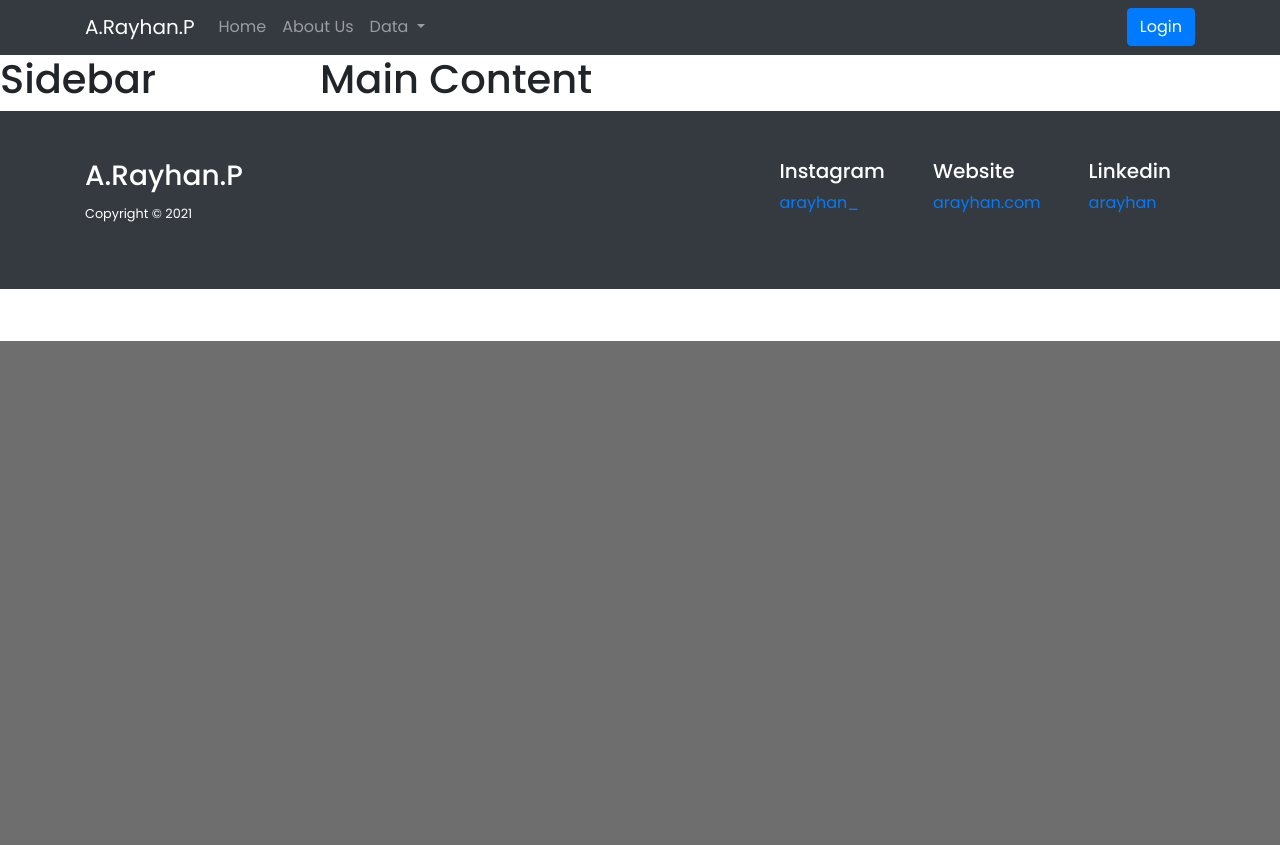
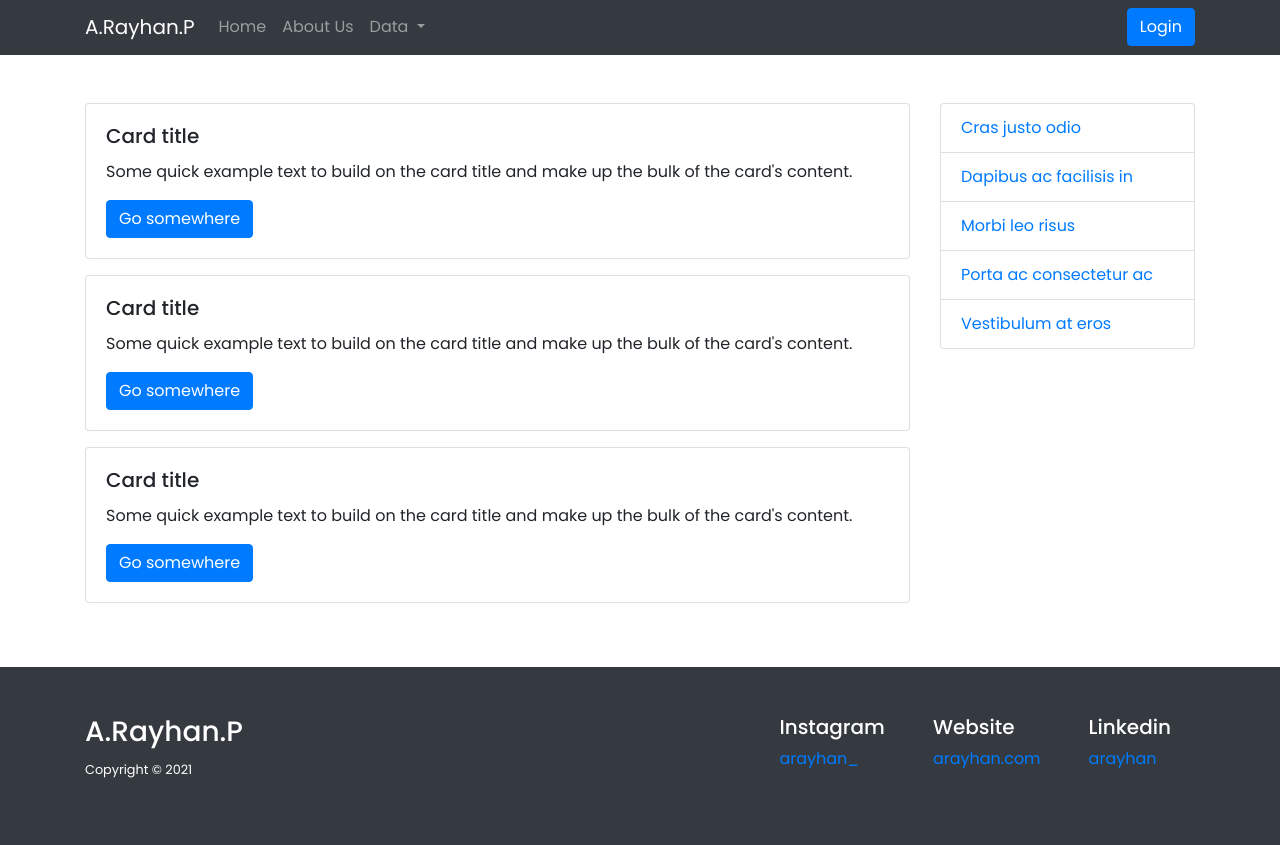
Before and after one commit to arayhan/sttnf-uts-pwl, a PHP site: page / in a window 1280 px wide. Shown: the part 459-1304 px from the top of the page. Before the commit the page ends 800 px from the top, so only its background shows below. Run offline with PHP 8.4, Linux system fonts and the light colour scheme; some libraries are stand-ins or nearby versions.

Commit message:
update main & sidebar

```diff
--- a/components/main.php
+++ b/components/main.php
@@ -1,3 +1,23 @@
 <div>
-    <h1>Main Content</h1>
+    <div class="card mb-3">
+        <div class="card-body">
+            <h5 class="card-title">Card title</h5>
+            <p class="card-text">Some quick example text to build on the card title and make up the bulk of the card's content.</p>
+            <a href="#" class="btn btn-primary">Go somewhere</a>
+        </div>
+    </div>
+    <div class="card mb-3">
+        <div class="card-body">
+            <h5 class="card-title">Card title</h5>
+            <p class="card-text">Some quick example text to build on the card title and make up the bulk of the card's content.</p>
+            <a href="#" class="btn btn-primary">Go somewhere</a>
+        </div>
+    </div>
+    <div class="card mb-3">
+        <div class="card-body">
+            <h5 class="card-title">Card title</h5>
+            <p class="card-text">Some quick example text to build on the card title and make up the bulk of the card's content.</p>
+            <a href="#" class="btn btn-primary">Go somewhere</a>
+        </div>
+    </div>
 </div>
--- a/components/sidebar.php
+++ b/components/sidebar.php
@@ -1,3 +1,9 @@
 <div>
-    <h1>Sidebar</h1>
+    <ul class="list-group">
+        <li class="list-group-item"><a href="#">Cras justo odio</a></li>
+        <li class="list-group-item"><a href="#">Dapibus ac facilisis in</a></li>
+        <li class="list-group-item"><a href="#">Morbi leo risus</a></li>
+        <li class="list-group-item"><a href="#">Porta ac consectetur ac</a></li>
+        <li class="list-group-item"><a href="#">Vestibulum at eros</a></li>
+    </ul>
 </div>
--- a/index.php
+++ b/index.php
@@ -16,12 +16,14 @@
     <?php include('components/header.php'); ?>
     <?php include('components/menu.php'); ?>
 
-    <div class="row no-gutters">
-        <div class="col-md-3">
-            <?php include('components/sidebar.php'); ?>
-        </div>
-        <div class="col-md-9">
-            <?php include('components/main.php'); ?>
+    <div class="container">
+        <div class="row py-5">
+            <div class="col-md-9">
+                <?php include('components/main.php'); ?>
+            </div>
+            <div class="col-md-3">
+                <?php include('components/sidebar.php'); ?>
+            </div>
         </div>
     </div>
 
```
